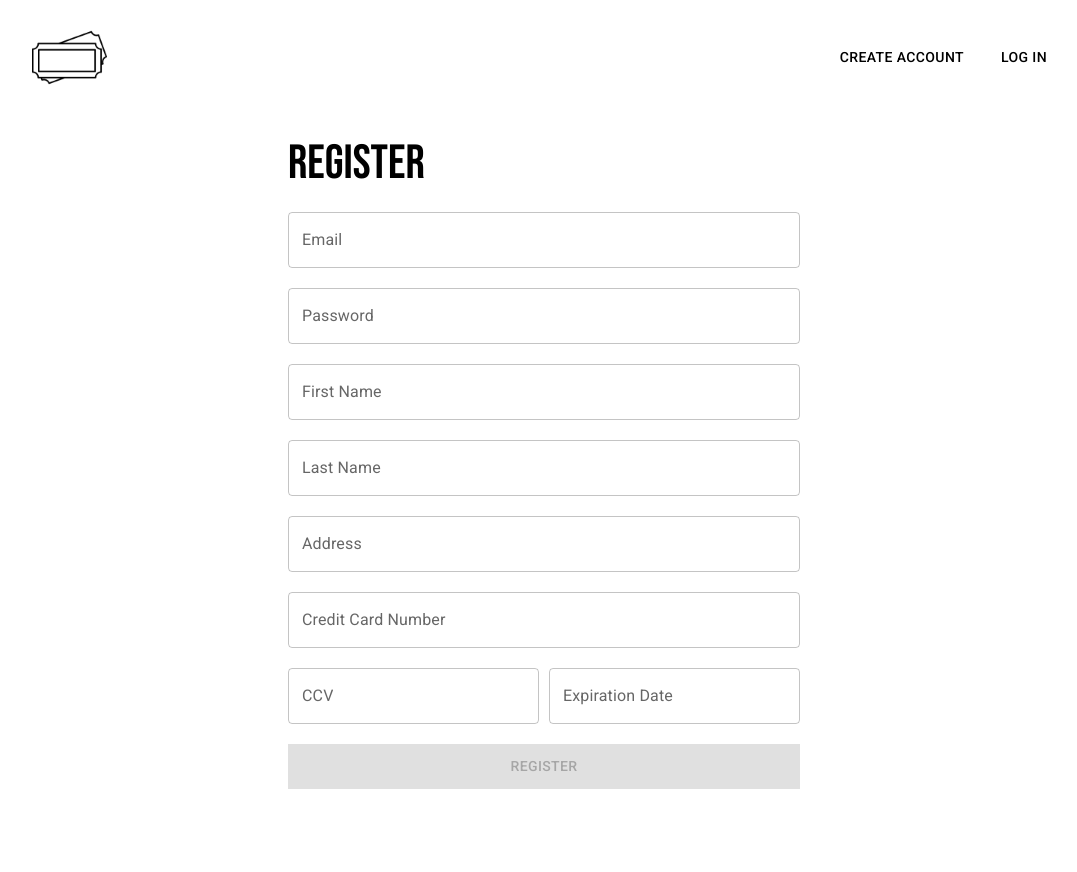
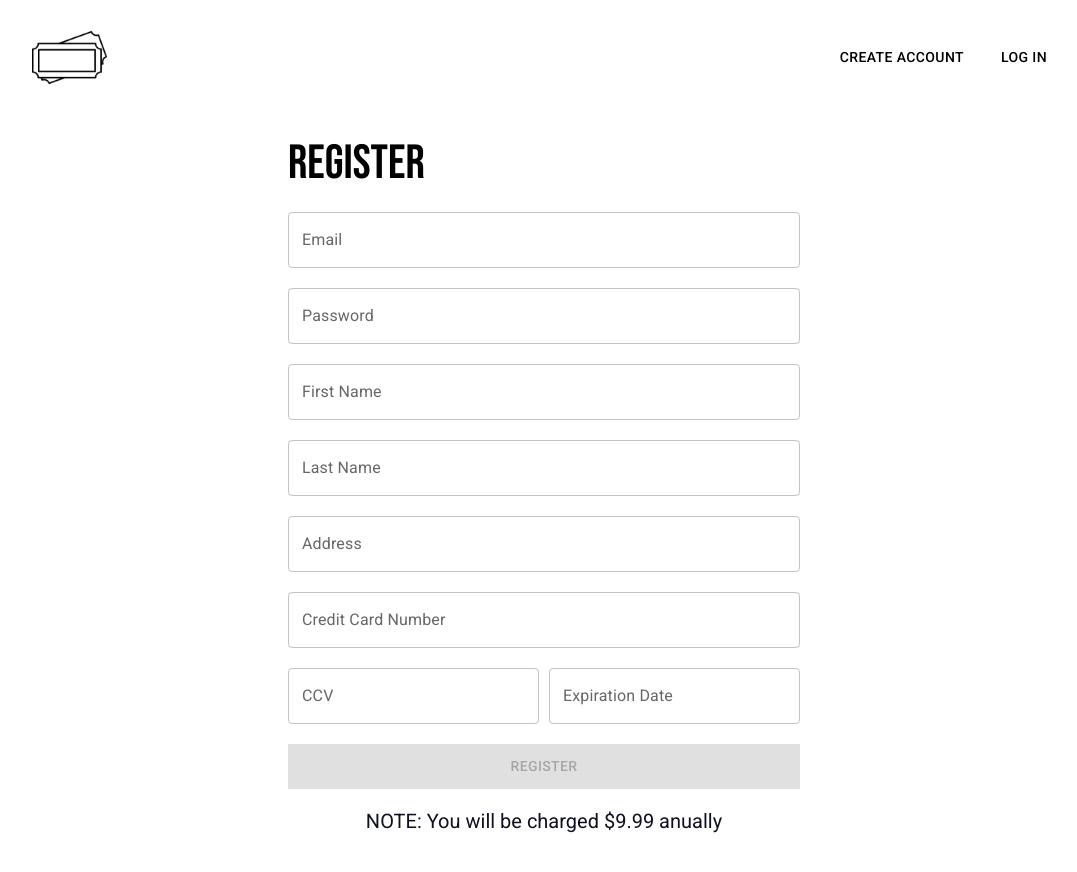
Before and after one commit to topanb11/TicketBox, a React (Create React App) app in the folder frontend/: page /register in a window 1280 px wide. Shown: the top 872 px of the page, without its empty margins (96-1173 px from the left). Before the commit the page ends 839 px from the top, so only its background shows below. Built offline with nearby package versions, Linux system fonts and the light colour scheme.

Commit message:
add registration page note

```diff
--- a/frontend/src/pages/Register.js
+++ b/frontend/src/pages/Register.js
@@ -31,6 +31,15 @@ const SubmitButton = styled(Button)({
 const Title = styled("div")({
   fontFamily: "Bebas Neue, cursive",
   fontSize: "48px",
+});
+
+const Body = styled("div")({
+  fontFamily: "Roboto, sans-serif",
+  color: "#0F1020",
+  fontWeight: "400",
+  fontSize: "20px",
+  width: "100%",
+  textAlign: "center",
 });
 
 const Register = () => {
@@ -149,6 +158,7 @@ const Register = () => {
           >
             REGISTER
           </SubmitButton>
+          <Body>NOTE: You will be charged $9.99 anually </Body>
         </FormContainer>
       </Wrapper>
     </>
```
